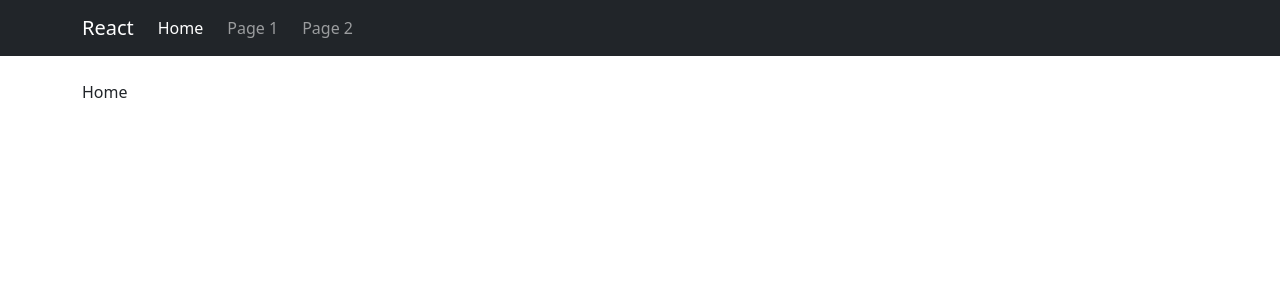
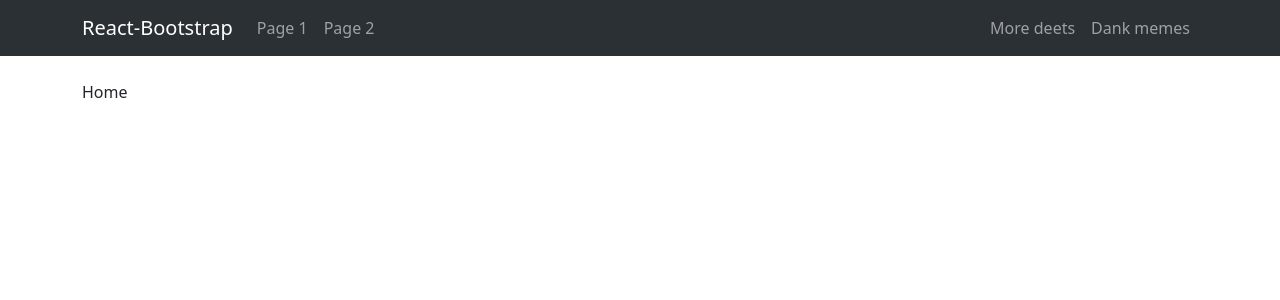
Before and after one commit to enesyukselx/tsreact, a React (Vite) app: page / in a window 1280 px wide. Shown: the top 300 px of the page. Built offline with nearby package versions, Linux system fonts and the light colour scheme.

Commit message:
Update Navbar Design

```diff
--- a/src/Components/Layout/Header.tsx
+++ b/src/Components/Layout/Header.tsx
@@ -11,10 +11,6 @@ const Header = () => {
 
     const navLinks: INavLink[] = [
         {
-            name: "Home",
-            path: "/",
-        },
-        {
             name: "Page 1",
             path: "/page1",
         },
@@ -25,22 +21,39 @@ const Header = () => {
     ];
 
     return (
-        <Navbar bg="dark" data-bs-theme="dark">
+        <Navbar
+            bg="dark"
+            data-bs-theme="dark"
+            collapseOnSelect
+            expand="lg"
+            className="bg-body-tertiary"
+        >
             <Container>
-                <Navbar.Brand>React</Navbar.Brand>
-                <Nav className="me-auto gap-2">
-                    {navLinks.map((link, index) => (
-                        <Nav.Item key={index}>
+                <NavLink className="navbar-brand" to="/">
+                    React-Bootstrap
+                </NavLink>
+                <Navbar.Toggle aria-controls="responsive-navbar-nav" />
+                <Navbar.Collapse id="responsive-navbar-nav">
+                    <Nav className="me-auto">
+                        {navLinks.map((link: INavLink, index: number) => (
                             <NavLink
-                                key={index}
                                 className="nav-link"
                                 to={link.path}
+                                key={index}
                             >
                                 {link.name}
                             </NavLink>
-                        </Nav.Item>
-                    ))}
-                </Nav>
+                        ))}
+                    </Nav>
+                    <Nav>
+                        <NavLink className="nav-link" to="/logout">
+                            More deets
+                        </NavLink>
+                        <NavLink className="nav-link" to="/account">
+                            Dank memes
+                        </NavLink>
+                    </Nav>
+                </Navbar.Collapse>
             </Container>
         </Navbar>
     );
```
